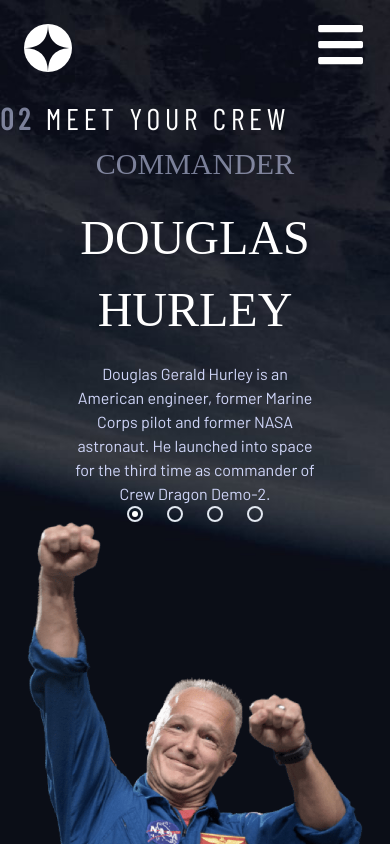
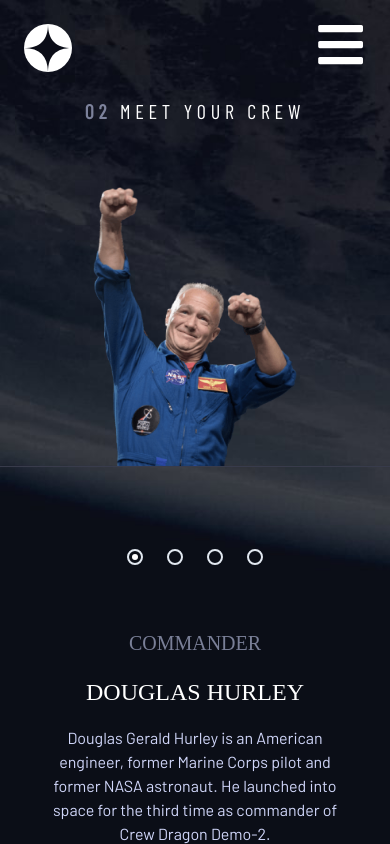
Before and after one commit to Kyokox1/space_tourism, a React (Vite) app: page /crew in a window 390 px wide. Built offline with nearby package versions, Linux system fonts and the light colour scheme; a web font is replaced by a local one.

Commit message:
Maquetando para dispositivos Mobile, agregando estilos.

```diff
--- a/src/components/items/Crew_item.jsx
+++ b/src/components/items/Crew_item.jsx
@@ -13,18 +13,18 @@
 }) => {
 	return (
 		<Flex
-			flexDir={{ lg: "row", md: "column", base: "column" }}
+			flexDir={{ lg: "row", md: "column", base: "column-reverse" }}
 			alignItems="center"
-			width="86%"
-			height={{ lg: "60vh", md: "80vh", base: "80vh" }}
+			width={{ lg: "86%", md: "86%", base: "100%" }}
+			height={{ lg: "60vh", md: "80vh", base: "100vh" }}
 			m="0 auto"
 			justifyContent="space-evenly"
 		>
 			<Flex
-				flexDir="column"
+				flexDir={{ lg: "column", md: "column", base: "column-reverse" }}
 				width={{ lg: "45%", md: "100%", base: "100%" }}
 				textAlign={{ lg: "inherit", md: "center", base: "center" }}
-				height="inherit"
+				height={{ lg: "hidden", md: "hidden", base: "50%" }}
 				justifyContent={{
 					lg: "space-around",
 					md: "space-evenly",
@@ -32,10 +32,15 @@
 				}}
 			>
 				<Flex justifyContent="center" gap="1rem" flexDir="column">
-					<Text color="#D0D6F990" fontSize="3xl">
+					<Text
+						color="#D0D6F990"
+						fontSize={{ lg: "3xl", md: "3xl", base: "xl" }}
+					>
 						{role.toUpperCase()}{" "}
 					</Text>
-					<Text fontSize="5xl">{name.toUpperCase()}</Text>
+					<Text fontSize={{ lg: "5xl", md: "5xl", base: "2xl" }}>
+						{name.toUpperCase()}
+					</Text>
 					<Text
 						color="#D0D6F9"
 						fontFamily="Barlow"
@@ -53,13 +58,14 @@
 				/>
 			</Flex>
 			<Image
+				borderBottom="1px #383B4B solid"
 				alignSelf={{ lg: "self-end", md: "auto", base: "auto" }}
 				src={img}
 				objectFit="contain"
 				mb="-5vh"
 				// mb="-6vh"
-				width={{ lg: "75vh", md: "100%" }}
-				height={{ lg: "80vh", md: "45vh" }}
+				width={{ lg: "75vh", md: "100%", base: "100%" }}
+				height={{ lg: "80vh", md: "45vh", base: "280px" }}
 				alt="crew"
 			/>
 		</Flex>
--- a/src/components/items/Destination_item.jsx
+++ b/src/components/items/Destination_item.jsx
@@ -37,12 +37,12 @@
 			<Image
 				as={motion.img}
 				src={img}
-				boxSize="sm"
+				boxSize={{ lg: "sm", md: "sm", base: "xs" }}
 				animation={animation}
 				alt="destination"
 			/>
 			<Box
-				w={{ lg: "md", md: "xl", base: "xl" }}
+				w={{ lg: "md", md: "xl", base: "100%" }}
 				h={{ lg: "auto", md: "45%", base: "45%" }}
 			>
 				<Box
@@ -59,8 +59,8 @@
 						color="#D0D6F9"
 						letterSpacing="4px"
 						fontWeight="400"
-						colorScheme={"transparent"}
-						padding="0px"
+						colorScheme="transparent"
+						padding="0"
 						_hover={{
 							borderBottom: "#FFFFFF60 solid 2px"
 						}}
@@ -132,7 +132,7 @@
 					fontFamily="Barlow"
 					color="#D0D6F9"
 					m={{ lg: "initial", md: "0 auto", base: "0 auto" }}
-					w={{ lg: "400px", md: "100%", base: "100%" }}
+					w={{ lg: "400px", md: "100%", base: "90%" }}
 					pb="2rem"
 					borderBottom="1px #383B4B solid"
 				>
@@ -140,8 +140,14 @@
 				</Text>
 				<Flex
 					width="sm"
-					justifyContent="space-between"
-					m={{ lg: ".5rem 0 0 0", md: ".5rem auto", base: ".5 auto" }}
+					h={{ lg: "auto", md: "auto", base: "10rem" }}
+					flexDir={{ lg: "row", md: "row", base: "column" }}
+					justifyContent={{
+						lg: "space-between",
+						md: "space-between",
+						base: "space-around"
+					}}
+					m={{ lg: ".5rem 0 0 0", md: ".5rem auto", base: ".5rem auto" }}
 				>
 					<Box>
 						<Text color="#D0D6F9" fontFamily="Barlow Condensed">
--- a/src/components/items/Title_item.jsx
+++ b/src/components/items/Title_item.jsx
@@ -5,7 +5,8 @@
 	return (
 		<Text
 			as="h3"
-			fontSize="3xl"
+			textAlign={{ lg: "initial", md: "center", base: "center" }}
+			fontSize={{ lg: "3xl", md: "3xl", base: "xl" }}
 			fontWeight="100"
 			letterSpacing="4.75px"
 			fontFamily="Barlow Condensed"
--- a/src/components/pages/Crew.jsx
+++ b/src/components/pages/Crew.jsx
@@ -6,7 +6,7 @@
 import { CrewItem } from "../items/Crew_item";
 import { fetchApi } from "../../services/fetchAPI";
 
-const bgCrew = "./assets/crew/background-crew-desktop.jpg";
+import bgCrew from "/assets/crew/background-crew-desktop.jpg";
 
 export const Crew = () => {
 	const [crew, setCrew] = useState([]);
@@ -25,7 +25,7 @@
 			color="white"
 			height="100vh"
 			pt={{ lg: "2.5rem", md: "0", base: "0" }}
-			overflowY="hidden"
+			overflowY={{ lg: "hidden", md: "hidden", base: "auto" }}
 			fontFamily="Bellefair"
 		>
 			<Header />
--- a/src/components/pages/Destination.jsx
+++ b/src/components/pages/Destination.jsx
@@ -2,12 +2,11 @@
 import { Box, Spinner, Text } from "@chakra-ui/react";
 
 import { Header } from "../sections/Header";
+import { TitleItem } from "../items/Title_item";
 import { DestinationItem } from "../items/Destination_item";
-import { TitleItem } from "../items/Title_item";
 import { fetchApi } from "../../services/fetchAPI";
 
-const bgDestination =
-	"./assets/destination/background-destination-desktop.jpg";
+import bgDestination from "/assets/destination/background-destination-desktop.jpg";
 
 export const Destination = () => {
 	const [planets, setPlanets] = useState([]);
@@ -26,7 +25,8 @@
 			color="white"
 			height="100vh"
 			pt={{ lg: "2.5rem", md: "0", base: "0" }}
-			overflowY="hidden"
+			overflowY={{ lg: "hidden", md: "hidden", base: "auto" }}
+			overflowX="hidden"
 		>
 			<Header />
 			<TitleItem title={"PICK YOUR DESTINATION"} number={"01"} />
--- a/src/components/pages/Home.jsx
+++ b/src/components/pages/Home.jsx
@@ -4,9 +4,9 @@
 
 import { Header } from "../sections/Header";
 
-const bgHome = "./assets/background-home-desktop.jpg";
-const bgHomeTablet = "./assets/background-home-tablet.jpg";
-const bgHomeMobile = "./assets/background-home-mobile.jpg";
+import bgHome from "/assets/background-home-desktop.jpg";
+import bgHomeTablet from "/assets/background-home-tablet.jpg";
+import bgHomeMobile from "/assets/background-home-mobile.jpg";
 
 export const Home = () => {
 	return (
--- a/src/components/pages/Technology.jsx
+++ b/src/components/pages/Technology.jsx
@@ -6,8 +6,7 @@
 import { ButtonTechnologyItem } from "../items/Button_Technology_item";
 import { fetchApi } from "../../services/fetchAPI";
 
-const bgTechnology =
-	"./assets/technology/background-technology-desktop.jpg";
+import bgTechnology from "/assets/technology/background-technology-desktop.jpg";
 
 export const Technology = () => {
 	const [technology, setTechnology] = useState([]);
@@ -26,7 +25,7 @@
 			color="white"
 			height="100vh"
 			pt={{ lg: "2.5rem", md: "0", base: "0" }}
-			overflowY="hidden"
+			overflowY={{ lg: "hidden", md: "hidden", base: "auto" }}
 			fontFamily="Bellefair"
 		>
 			<Header />
@@ -43,16 +42,24 @@
 						md: "column-reverse",
 						base: "column-reverse"
 					}}
-					width="100vw"
-					height={{ lg: "24rem", md: "80vh", base: "80vh" }}
+					w="100vw"
+					h={{ lg: "24rem", md: "80vh", base: "39rem" }}
 					m="0 auto"
-					justifyContent="space-around"
+					justifyContent={{
+						lg: "space-around",
+						md: "space-around",
+						base: "space-evenly"
+					}}
 				>
 					<Box
 						display="flex"
-						justifyContent="space-evenly"
+						justifyContent={{
+							lg: "space-evenly",
+							md: "space-evenly",
+							base: "space-around"
+						}}
 						flexDir={{ lg: "row", md: "column", base: "column" }}
-						h={{ lg: "auto", md: "50%" }}
+						h={{ lg: "auto", md: "50%", base: "55%" }}
 					>
 						<Flex
 							display="flex"
@@ -83,7 +90,7 @@
 							h={{ lg: "auto", md: "60%" }}
 							m={{ lg: "0", md: "0 auto", base: "0 auto" }}
 							textAlign={{ lg: "initial", md: "center", base: "center" }}
-							w={{ lg: "50%", md: "80%", base: "80%" }}
+							w={{ lg: "50%", md: "80%", base: "90%" }}
 						>
 							<Text
 								letterSpacing="4.75px"
@@ -92,7 +99,7 @@
 							>
 								THE TERMINOLOGY...
 							</Text>
-							<Text fontSize="5xl">
+							<Text fontSize={{ lg: "5xl", md: "5xl", base: "4xl" }}>
 								{technology[technologyValues].name.toUpperCase()}
 							</Text>
 							<Text fontFamily="Barlow" color="#D0D6F9">
@@ -103,7 +110,7 @@
 					{/* Picture se puede utilizar como MediaQuery */}
 					<Box
 						as="picture"
-						h={{ lg: "inherit", md: "30%", base: "30%" }}
+						h={{ lg: "inherit", md: "30%", base: "20%" }}
 						w={{ lg: "70%", md: "inherit", base: "inherit" }}
 					>
 						<source
--- a/src/components/sections/Header.jsx
+++ b/src/components/sections/Header.jsx
@@ -4,7 +4,7 @@
 import { NavMobile } from "./NavMobile_item";
 import { NavDesktop } from "./NavDesktop_item";
 
-const logo = "./assets/shared/logo.svg";
+import logo from "/assets/shared/logo.svg";
 
 export const Header = () => {
 	return (
--- a/src/services/fetchAPI.jsx
+++ b/src/services/fetchAPI.jsx
@@ -1,4 +1,5 @@
-const API = "./data.json";
+const API = "/data.json"
+// import ss from "./"
 
 export const fetchApi = async (key) => {
 	try {
--- a/vite.config.js
+++ b/vite.config.js
@@ -3,6 +3,6 @@
 
 // https://vitejs.dev/config/
 export default defineConfig({
-  base:"/space_tourism/",
+  base:'/space_tourism/',
   plugins: [react()]
 })
```
